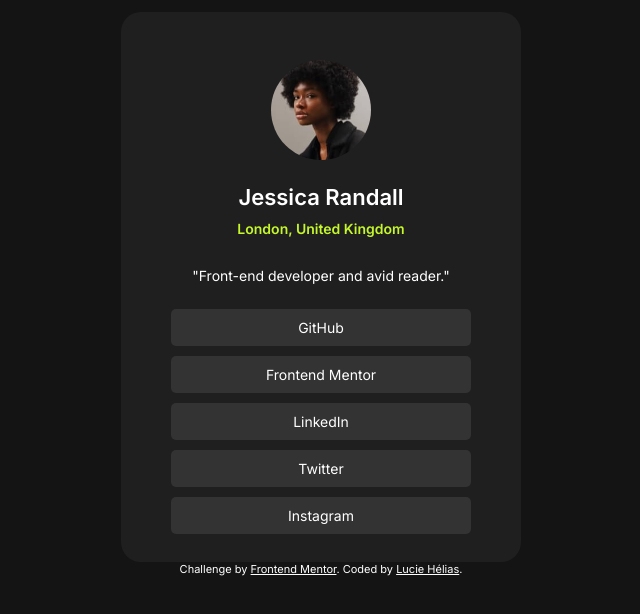
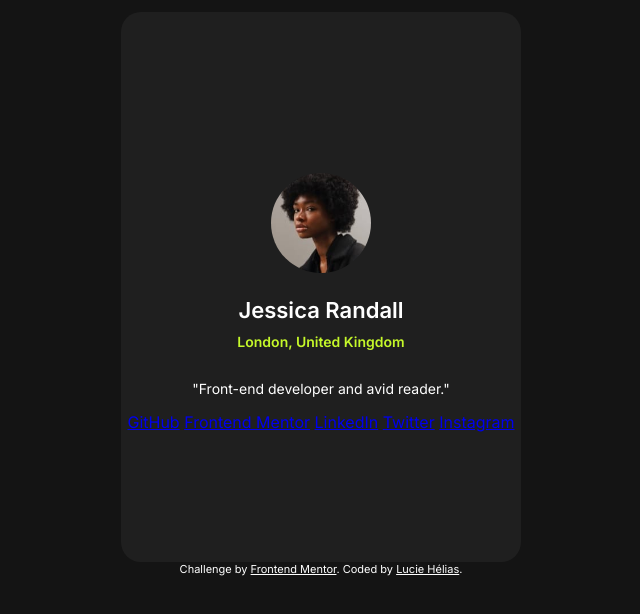
Before and after one commit to luciehelias/Project-socialProfile, a plain HTML site: page index.html in a window 1280 px wide. Shown: the part 106-720 px from the top of the page, without its empty margins (319-959 px from the left). Drawn offline with Linux system fonts and the light colour scheme.

Commit message:
add link

```diff
--- a/index.html
+++ b/index.html
@@ -41,11 +41,16 @@
         <p>"Front-end developer and avid reader."</p>
       </div>
       <div class="link-box">
-        <p>GitHub</p>
-        <p>Frontend Mentor</p>
-        <p>LinkedIn</p>
-        <p>Twitter</p>
-        <p>Instagram</p>
+        <a href="https://github.com/luciehelias" target="_blank">GitHub</a>
+
+        <a
+          href="https://www.frontendmentor.io/challenges/social-links-profile-UG32l9m6dQ"
+          target="_blank"
+          >Frontend Mentor</a
+        >
+        <a href="https://www.linkedin.com/" target="_blank">LinkedIn</a>
+        <a href="https://x.com/" target="_blank">Twitter</a>
+        <a href="https://www.instagram.com/" target="_blank">Instagram</a>
       </div>
     </section>
 
```
